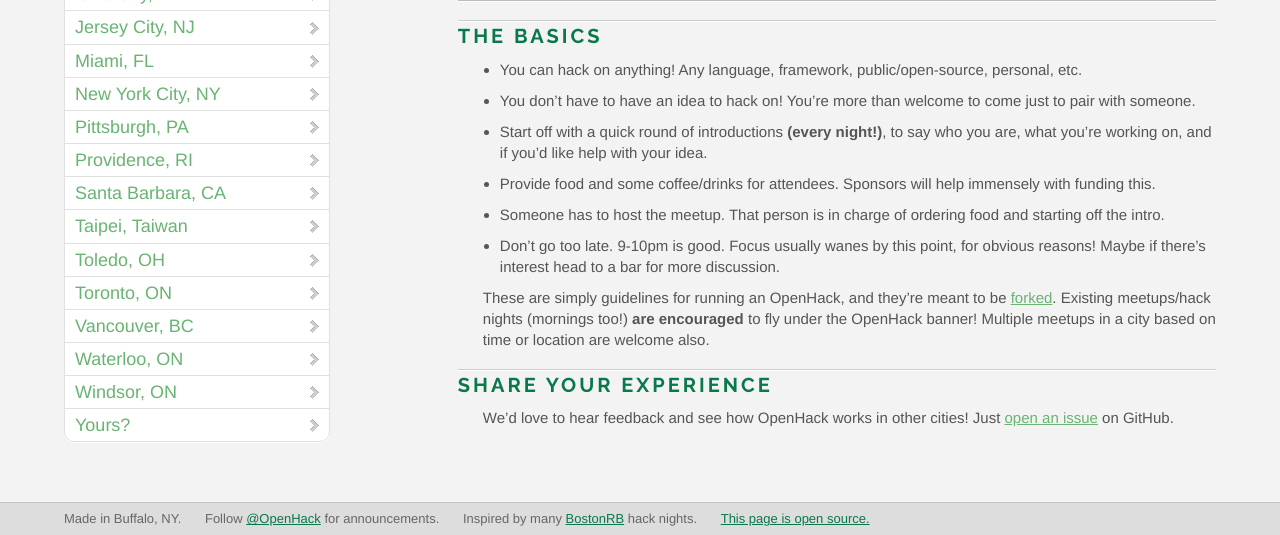
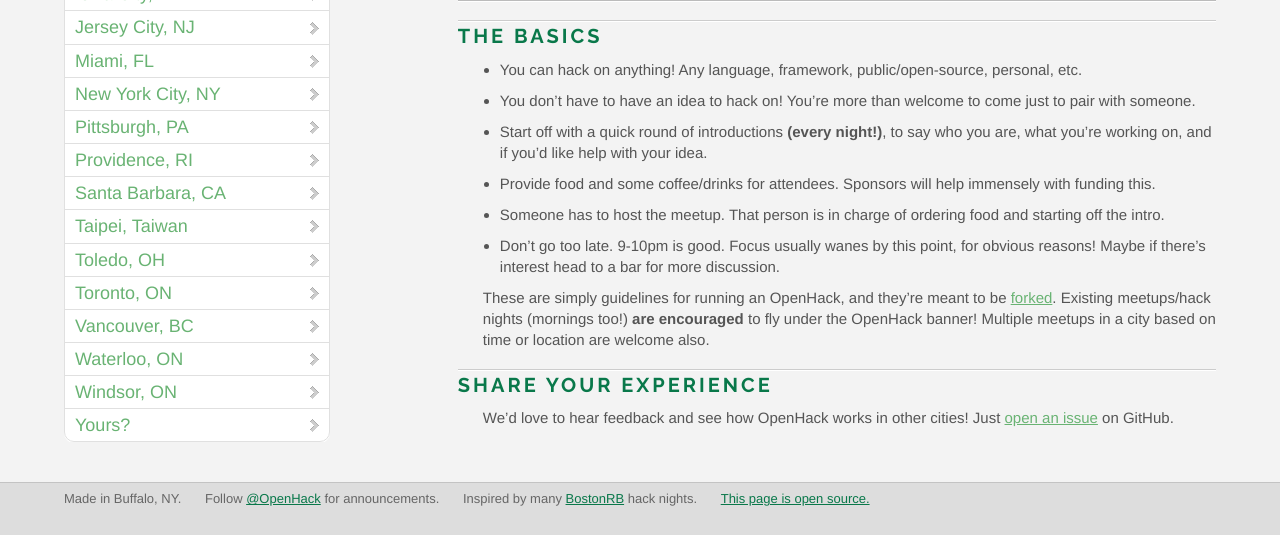
Before and after one commit to OpenHack/openhack.github.com, a Jekyll site: the page built from index.markdown, in a window 1280 px wide. Shown: the part 669-1204 px from the top of the page. Built offline with Jekyll 4.4.1, drawn with Linux system fonts in a browser that asks for light colours; nearby versions of some CDN libraries; Markdown is read by kramdown in place of the engine named in the settings; comment, search, counter and statistics services are not loaded.

Commit message:
margins moved from dropdown and header to menu_wrapper div

```diff
--- a/assets/index.scss
+++ b/assets/index.scss
@@ -111,6 +111,7 @@
   }
 
   #menu_wrapper {
+		margin-bottom: $margin-big;
 		#menu {
 			overflow: hidden;
 		}
@@ -126,7 +127,7 @@
 			border-radius: 10px;
 			overflow: hidden;
 			background-color: $white;
-			margin-bottom: $margin-big * 2;
+			margin: 0;
 			box-shadow: 0 1px 0 $white;
 
       li {
--- a/stylesheets/index.css
+++ b/stylesheets/index.css
@@ -78,6 +78,8 @@
     box-shadow: 0 -1px 0 #cccccc;
     text-transform: uppercase;
     letter-spacing: 3px; }
+  .wrapper #menu_wrapper {
+    margin-bottom: 20px; }
     .wrapper #menu_wrapper #menu {
       overflow: hidden; }
     .wrapper #menu_wrapper h2 {
@@ -89,7 +91,7 @@
       border-radius: 10px;
       overflow: hidden;
       background-color: white;
-    margin-bottom: 40px;
+      margin: 0;
       box-shadow: 0 1px 0 white; }
       .wrapper #menu_wrapper ul li {
         font-size: 18px;
```
Lines whose indentation alone changed are shown as unchanged.
